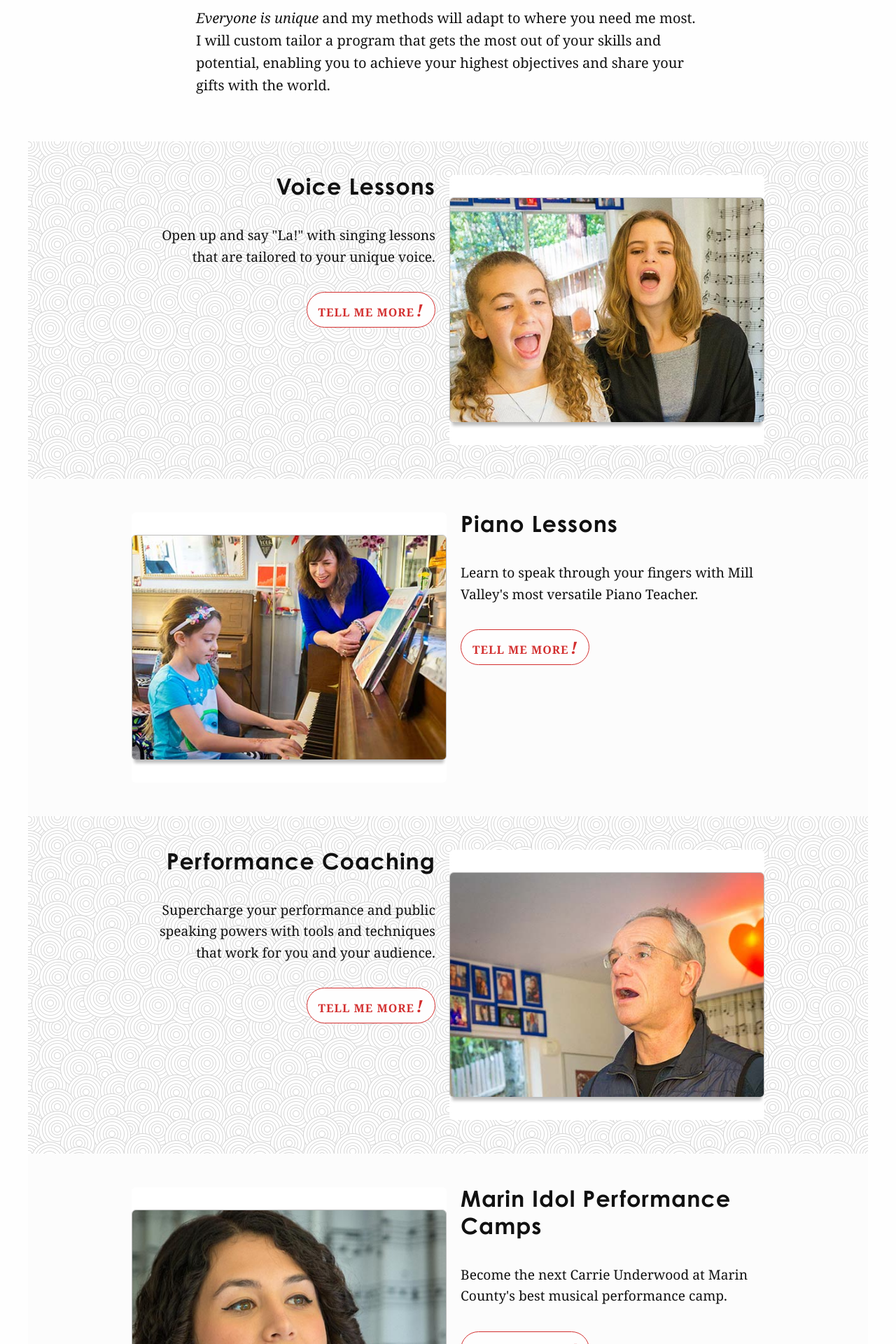
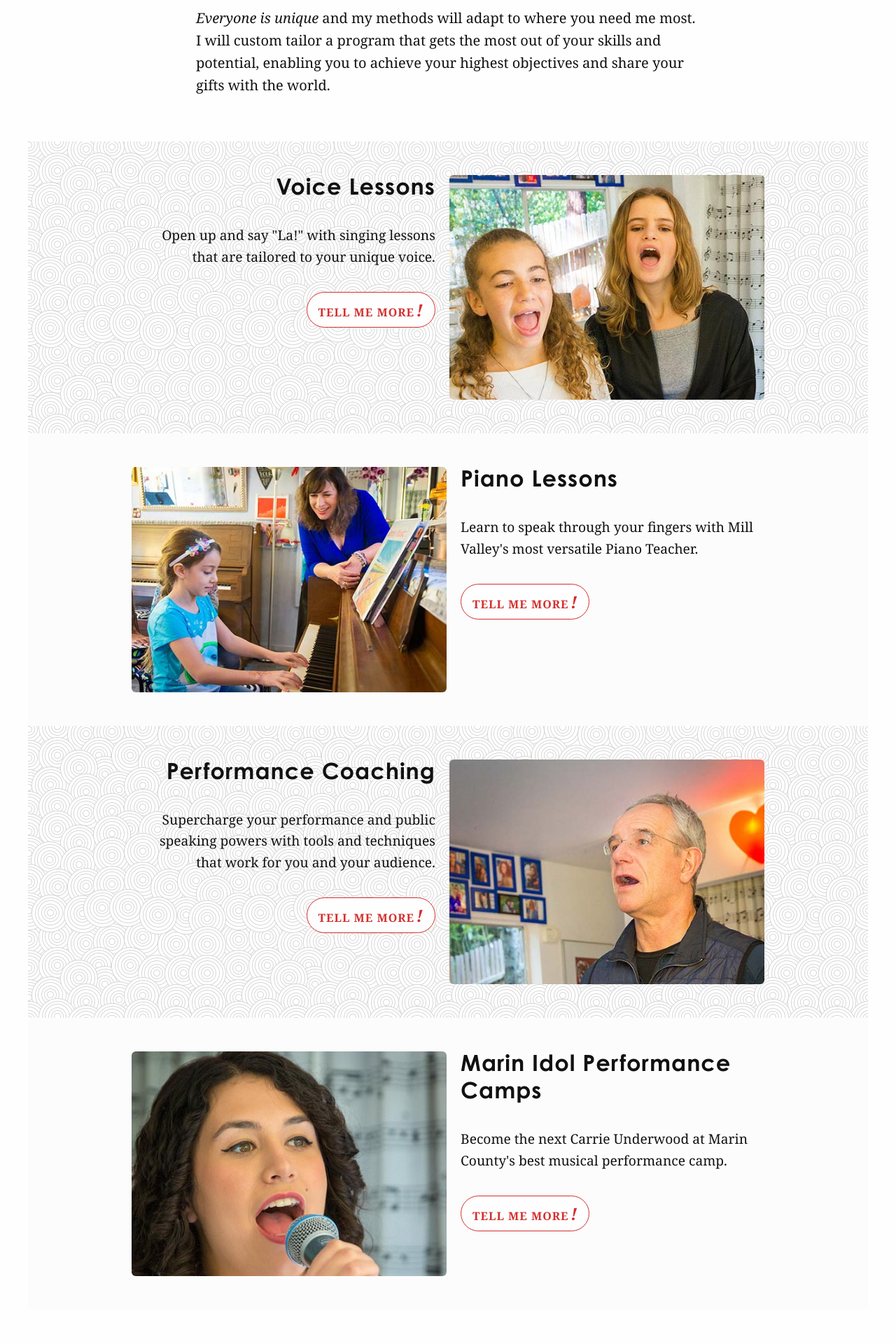
Before and after one commit to cchaiken/ccms, a Jekyll site: the page built from index.md, in a window 1280 px wide. Shown: the part 2431-4351 px from the top of the page at 70% size. Built offline with Jekyll 4.4.1, drawn with Linux system fonts in a browser that asks for light colours; some web fonts are replaced.

Commit message:
fix lesson card images

```diff
--- a/_includes/lesson-cards.html
+++ b/_includes/lesson-cards.html
@@ -9,14 +9,14 @@
       <p class="lesson-blurb">{{ lesson.blurb }}</p>
       <a class="lesson-cta" href="{{ lesson.link | relative_url }}/">Tell me more<i>!</i></a>
     </div>
-    <div class="lesson-image">
-      <img src="{{ "uploads/" | append: lesson.image | relative_url }}" alt="">
+    <div class="lesson-image-container">
+      <img class="lesson-image" src="{{ "uploads/" | append: lesson.image | relative_url }}" alt="">
     </div>
   </div>
   {% else %}
   <div class="lesson">
-    <div class="lesson-image">
-      <img src="{{ "uploads/" | append: lesson.image | relative_url }}" alt="">
+    <div class="lesson-image-container">
+      <img class="lesson-image" src="{{ "uploads/" | append: lesson.image | relative_url }}" alt="">
     </div>
     <div class="lesson-copy">
       <h2 class="lesson-title">{{ lesson.heading }}</h2>
--- a/_sass/base/_base.scss
+++ b/_sass/base/_base.scss
@@ -59,7 +59,7 @@ main {
     }
   }
 
-  img:not(.testimonial-avatar):not([src*=eventbrite]) {
+  img:not(.testimonial-avatar):not([src*=eventbrite]):not(.lesson-image) {
     display: block;
     margin: 2em auto;
     max-width: 600px;
--- a/_sass/structure/_sections.scss
+++ b/_sass/structure/_sections.scss
@@ -185,9 +185,6 @@ section {
   text-align: center;
 
   & + & { margin: 0 auto; }
-  &.pattern .lesson-copy {
-    //background-color: white; background-color: rgba(255, 255, 255, .4);
-  }
 
   @media (max-width: 599px) {
     &:nth-child(even) img { margin-bottom: 2em; }
@@ -226,7 +223,7 @@ section {
   i { font-size: 150%; font-weight: bold; margin-left: .1em; }
   &:hover { background-color: $c-secondary; color: $c-secondary-text; }
 }
-.lesson-copy, .lesson-image {
+.lesson-copy, .lesson-image-container {
   margin: auto;
   max-width: 450px;
   @media (min-width: 600px) {
```
